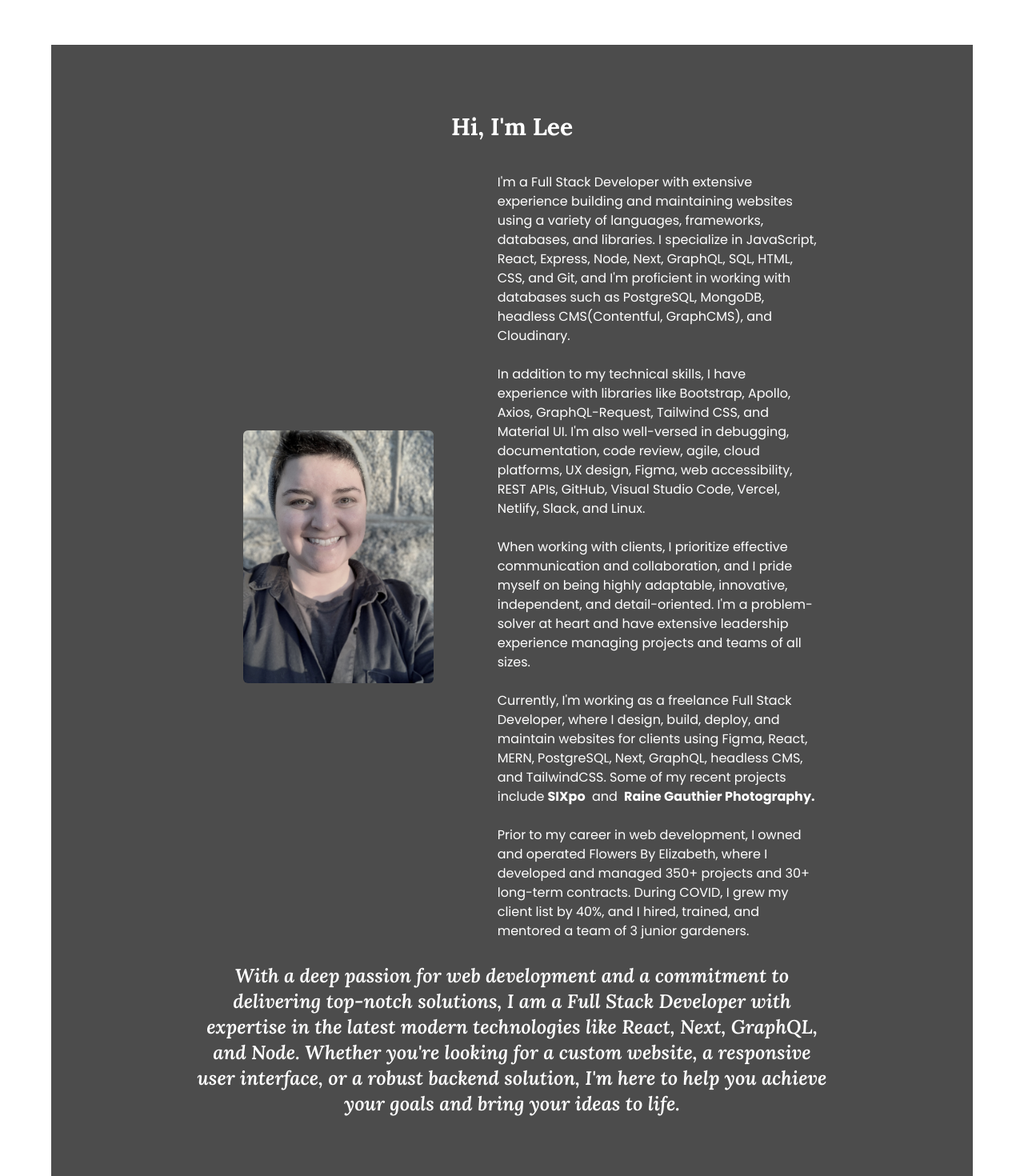
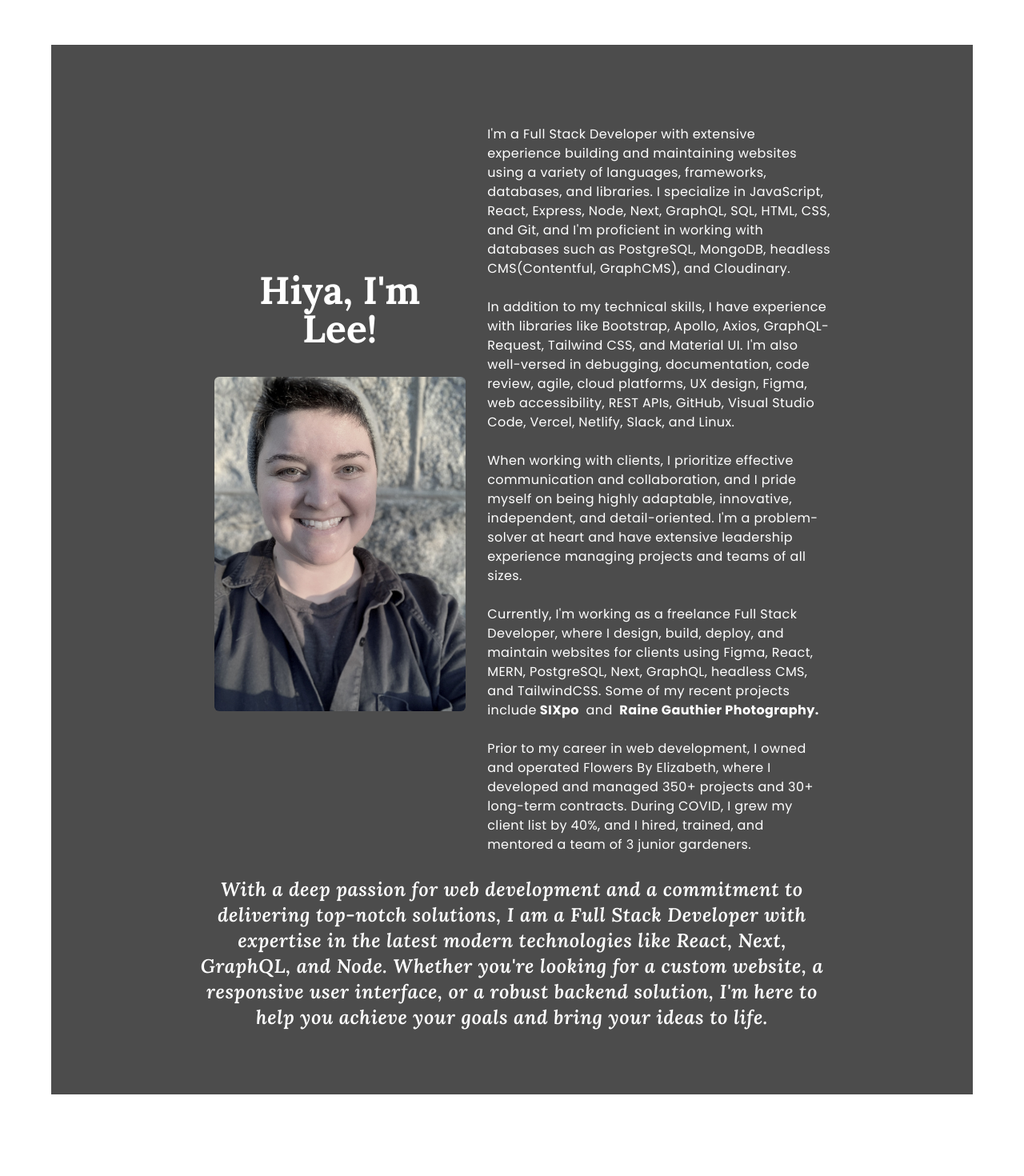
Before and after one commit to egoullaud/portfolio-nov22, a React (Create React App) app: page / in a window 1280 px wide. Shown: the part 3060-4530 px from the top of the page at 80% size. Built offline with nearby package versions, Linux system fonts and the light colour scheme.

Commit message:
rewrote about

```diff
--- a/src/components/About.jsx
+++ b/src/components/About.jsx
@@ -7,25 +7,24 @@ function About() {
   return (
     <div className="my-[4rem] text-white py-[4rem] mx-[4rem] bg-black bg-opacity-70">
       <div className=" m-4 ">
-        <h1 className="text-3xl mx-4 md:mx-[4rem] text-center font-bold my-5 font-Lora">
-          Hi, I'm Lee
-        </h1>
-
         <div className=" flex flex-col md:flex-row justify-center  md:justify-around items-center m-2 xl:mx-[10rem] lg:mx-[5rem] md:mx-[3rem]">
-          <div className="flex justify-center items-center  w-[100%] md:w-[40%] lg:w-[60%] overflow-hidden">
+          <div className="flex flex-col items-center  w-[100%] md:w-[40%] lg:w-[60%] overflow-hidden">
+            <h1 className="text-5xl mx-4 md:mx-[4rem] text-center font-bold my-5 font-Lora">
+              Hiya, I'm Lee!
+            </h1>
             <img
               className="w-[80%] md:hidden rounded-full my-4 md: mx-auto object-cover"
               src={prof2}
               alt="profile pic"
             />
             <img
-              className="hidden md:flex md:w-[100%] lg:w-[95%] xl:w-[65%] rounded-md my-4 object-cover"
+              className="hidden md:flex md:w-[100%] lg:w-[95%] xl:w-[85%] rounded-md my-4 object-cover"
               src={prof1}
               alt="profile pic"
             />
           </div>
 
-          <p className="md:w-[70%] py-5 px-4">
+          <p className="md:w-[70%] py-5 tracking-wide">
             I'm a Full Stack Developer with extensive experience building and
             maintaining websites using a variety of languages, frameworks,
             databases, and libraries. I specialize in JavaScript, React,
@@ -68,7 +67,7 @@ function About() {
           </p>
         </div>
         <div className="flex flex-col justify-center items-center">
-          <h1 className=" text-xl md:text-2xl mx-4 md:mx-[4rem] text-center lg:mx-[10rem]  font-Lora italic">
+          <h1 className=" text-xl md:text-2xl mx-4 md:mx-[4rem] text-center lg:mx-[10rem] tracking-wide font-Lora italic">
             {" "}
             With a deep passion for web development and a commitment to
             delivering top-notch solutions, I am a Full Stack Developer with
@@ -77,7 +76,6 @@ function About() {
             responsive user interface, or a robust backend solution, I'm here to
             help you achieve your goals and bring your ideas to life.
           </h1>
-          {/* <button className='mt-5 border-[1px] border-white rounded-md px-2 hover:bg-black hover:text-white hover:scale-110 hover:duration-300 hover:ease-in-out'>Hire Me</button>  */}
         </div>
       </div>
     </div>
```
